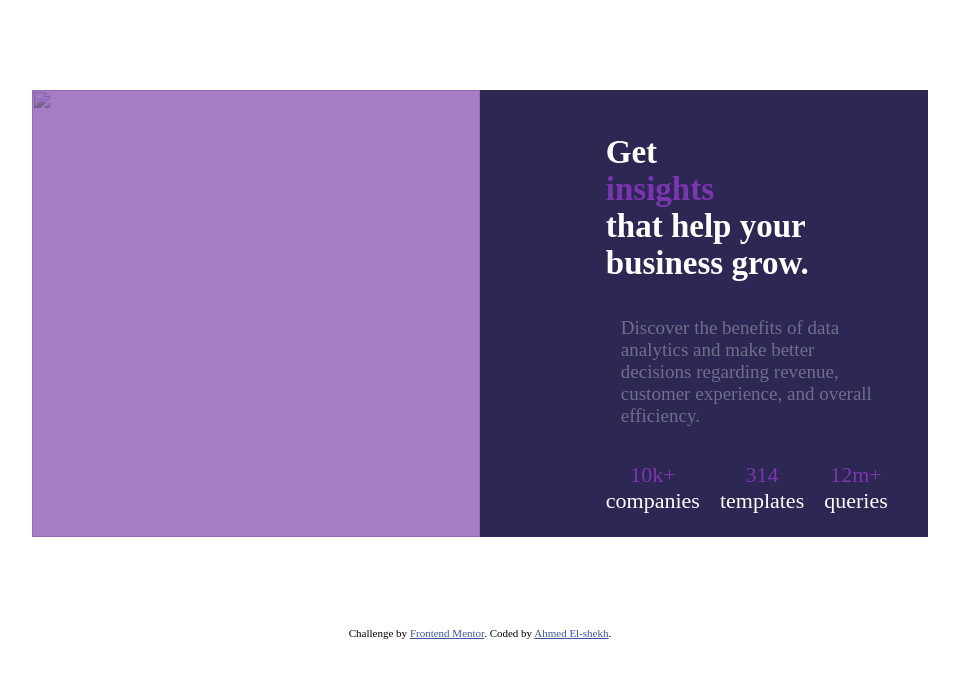
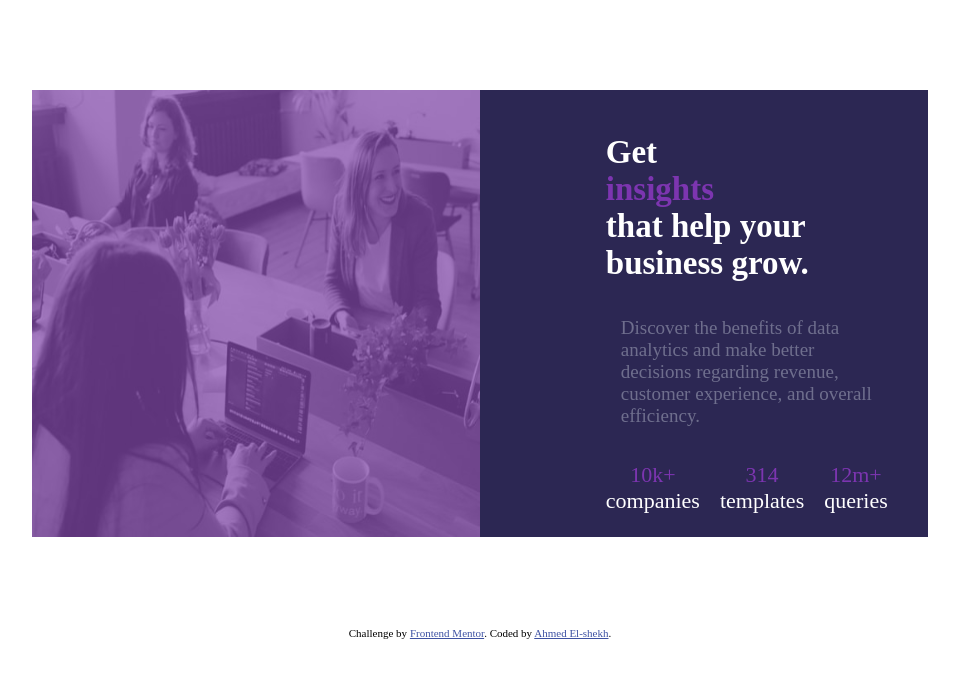
Before and after one commit to ahmed989bbr/stats-preview-card, a plain HTML site: page index.html in a window 1280 px wide. Shown: the whole page, without its empty margins (160-1119 px from the left). Drawn offline with Linux system fonts and the light colour scheme; the site is published under a folder, as on GitHub Pages, so addresses that start at the root find nothing.

Commit message:
Update index.html

```diff
--- a/index.html
+++ b/index.html
@@ -119,7 +119,7 @@
     <div class="container">
       <div class="right">
         <div class="over"></div>
-        <img src="/images/image-header-desktop.jpg" alt="" />
+        <img src="images/image-header-desktop.jpg" alt="" />
       </div>
       <div class="left">
         <div class="info">
```
